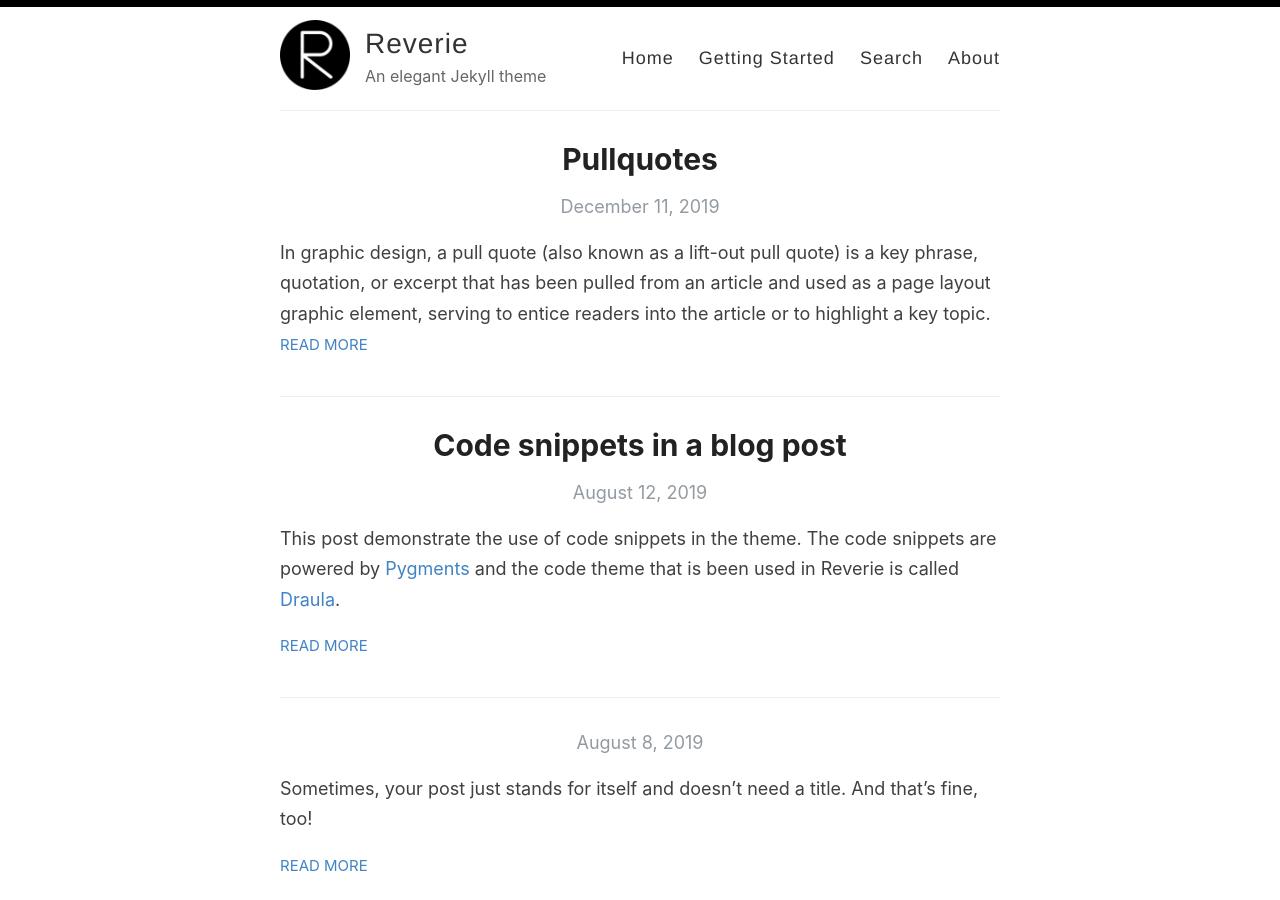
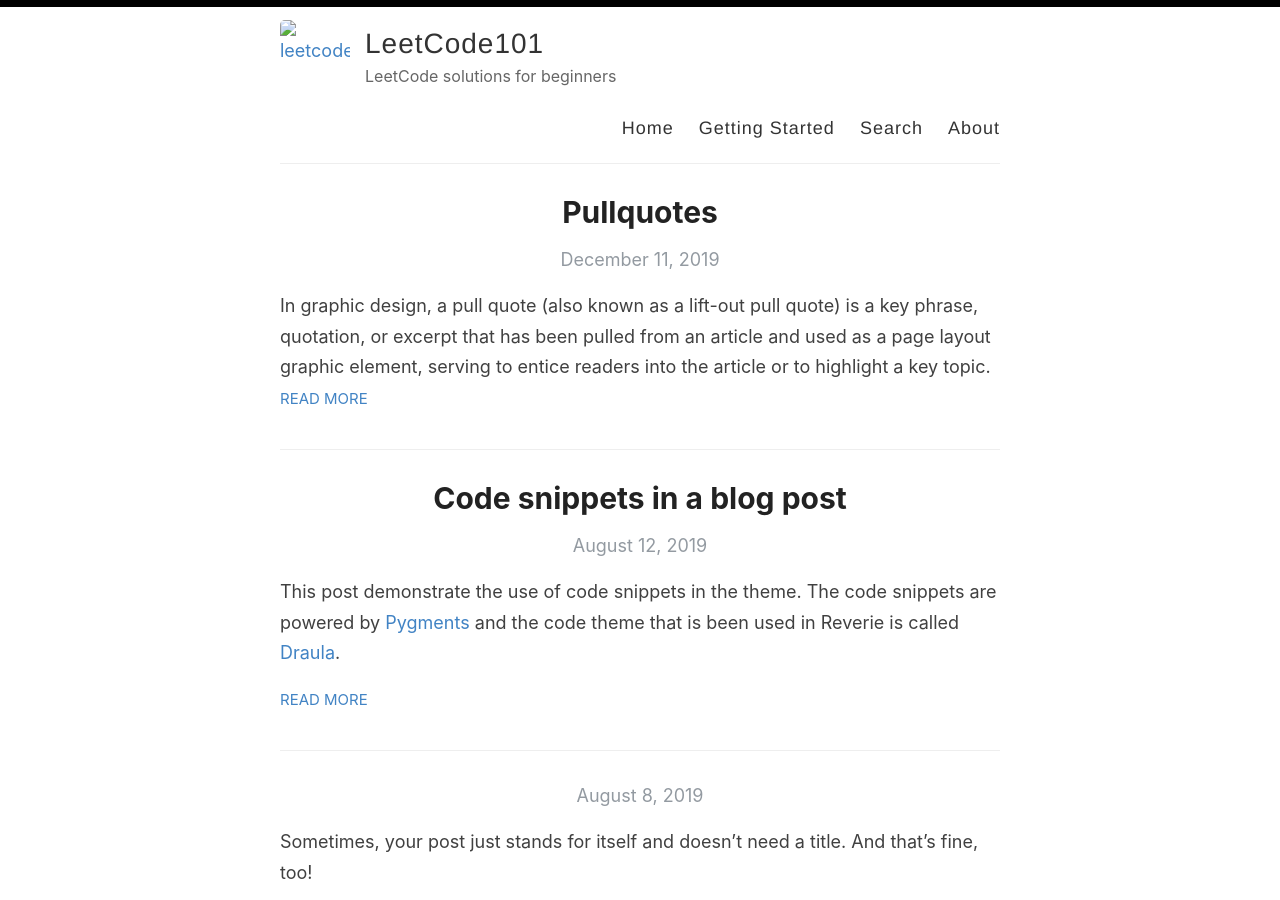
Before and after one commit to sarthak-sehgal/leetcode101, a Jekyll site: the page built from index.html, in a window 1280 px wide and 900 px high. Built offline with Jekyll 4.4.1, drawn with Linux system fonts in a browser that asks for light colours; the list of posts is cut into pages by our own code.

Commit message:
Update _config.yml

```diff
--- a/_config.yml
+++ b/_config.yml
@@ -3,16 +3,16 @@
 #
 
 # Name of your site (displayed in the header)
-name: Reverie
+name: LeetCode101
 
 # Name of the author
-author: Amit Merchant
+author: Sarthak Sehgal
 
 # Short bio or description (displayed in the header)
-description: An elegant Jekyll theme
+description: LeetCode solutions for beginners
 
 # URL of your avatar or profile pic (you could use your GitHub profile pic)
-avatar: /images/reverie.png
+avatar:
 
 #
 # Flags below are optional
@@ -21,15 +21,15 @@ avatar: /images/reverie.png
 # Includes an icon in the footer for each username you enter
 footer-links:
   dribbble:
-  email: amit.d.merchant@gmail.com
+  email: sarthaksehgal00@gmail.com
   facebook:
   flickr:
-  github: amitmerchant1990/reverie
+  github: sarthak-sehgal
   instagram:
-  linkedin:
+  linkedin: sarthak-sehgal99
   pinterest:
   rss: rss
-  twitter: amit_merchant
+  twitter: _sarthaksehgal
   stackoverflow:
   youtube: # channel/<your_long_string> or user/<user-name>
   googleplus: # anything in your profile username that comes after plus.google.com/
@@ -41,18 +41,18 @@ footer-links:
 disqus:
 
 # Enter your Google Analytics web tracking code (e.g. UA-2110908-2) to activate tracking
-google_analytics: UA-43339302-11
+google_analytics:
 
 # Your website URL (e.g. http://amitmerchant1990.github.io or http://www.amitmerchant.com)
 # Used for Sitemap.xml and your RSS feed
-url: http://www.amitmerchant.com/reverie
-enforce_ssl: https://www.amitmerchant.com/reverie
+url: https://sarthaksehgal.co/leetcode101
+enforce_ssl: https://sarthaksehgal.co/leetcode101
 
 # If you're hosting your site at a Project repository on GitHub pages
 # (http://yourusername.github.io/repository-name)
 # and NOT your User repository (http://yourusername.github.io)
 # then add in the baseurl here, like this: "/repository-name"
-baseurl: "/reverie"
+baseurl: "/leetcode101"
 
 #
 # !! You don't need to change any of the configuration flags below !!
```
